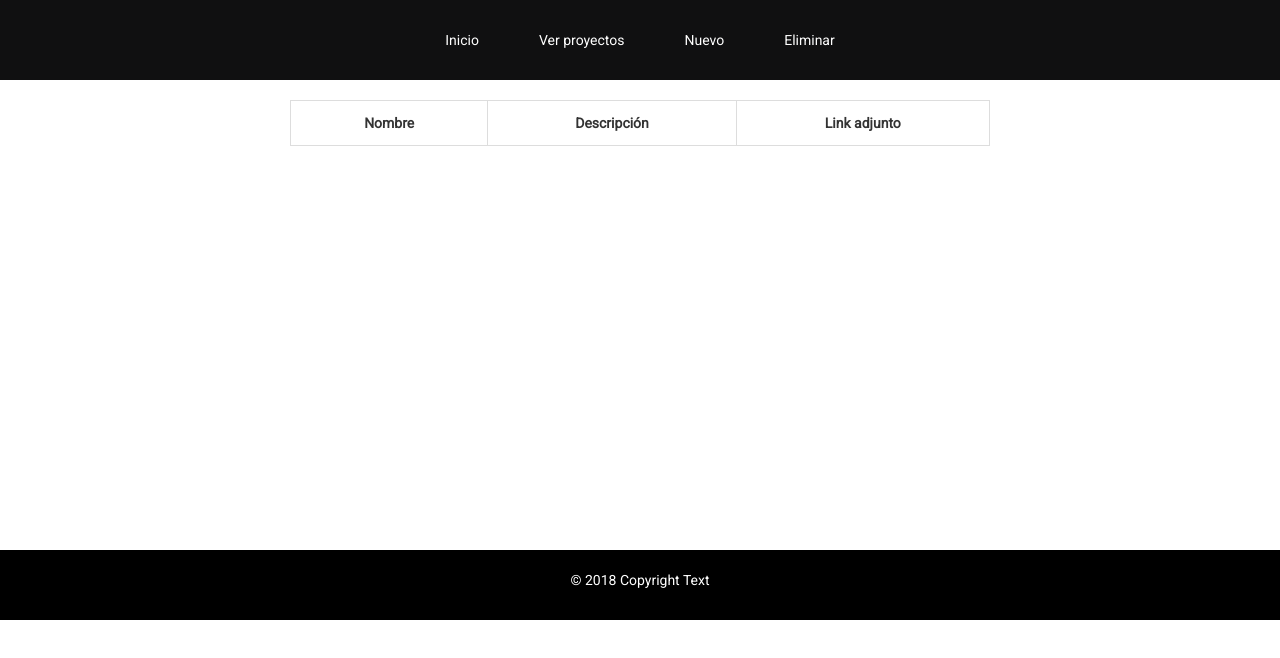
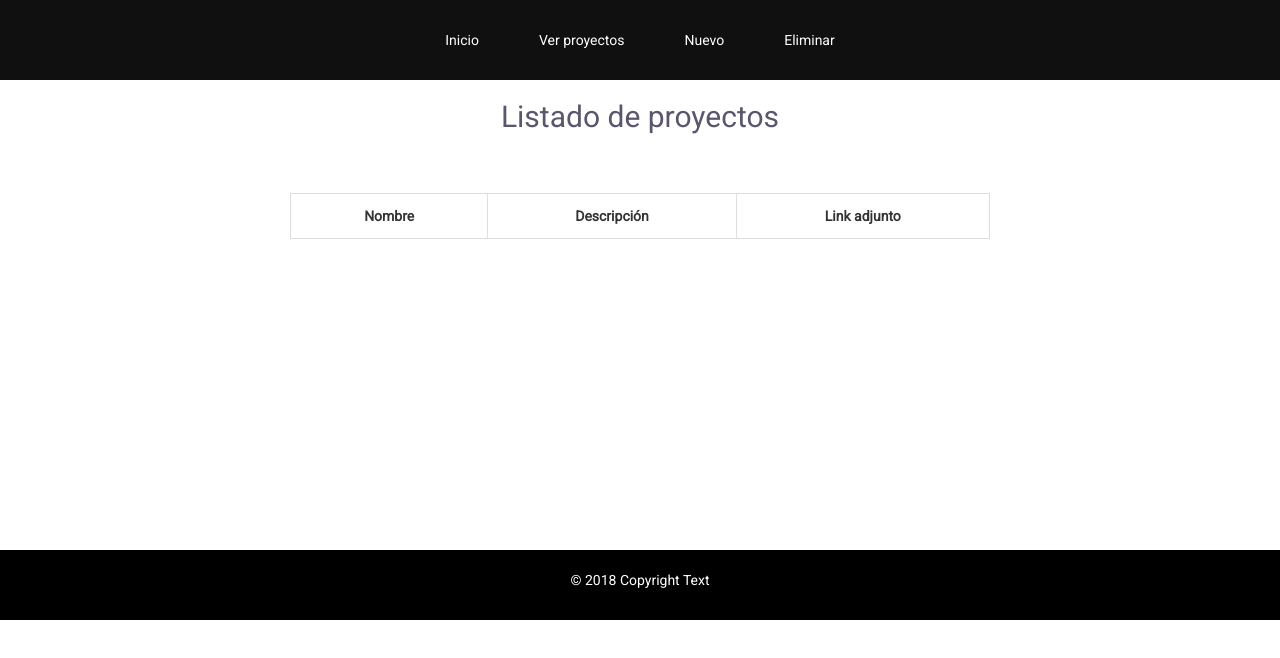
Before and after one commit to Jorgepamp/gestor_portfolios_grupo, an Angular app in the folder app-portfolio/: page /listado in a window 1280 px wide. Shown: the top 658 px of the page. Built offline with nearby package versions, Linux system fonts and the light colour scheme.

Commit message:
Título tabla

```diff
--- a/app-portfolio/src/app/listas-de-portfolios/listas-de-portfolios.component.css
+++ b/app-portfolio/src/app/listas-de-portfolios/listas-de-portfolios.component.css
@@ -7,6 +7,13 @@
   align-items: center; */
 }
 
+.hStyle {
+    color: #5b566b;
+    display: flex;
+    justify-content: center;
+    align-items: center;
+  }
+
 #tabla
     {
     text-align: center;
@@ -14,7 +21,7 @@
     width: 700px;
     background-color: white;
     border: 1px solid #ddd;
-    margin-top: 20px;
+    margin-top: 60px;
     }
 
 #tabla td:hover
--- a/app-portfolio/src/app/listas-de-portfolios/listas-de-portfolios.component.html
+++ b/app-portfolio/src/app/listas-de-portfolios/listas-de-portfolios.component.html
@@ -1,4 +1,5 @@
 <div id="div_listado">
+  <h2 class="hStyle">Listado de proyectos</h2>
   <table id="tabla">
       <tr>
           <th>Nombre</th>
```
